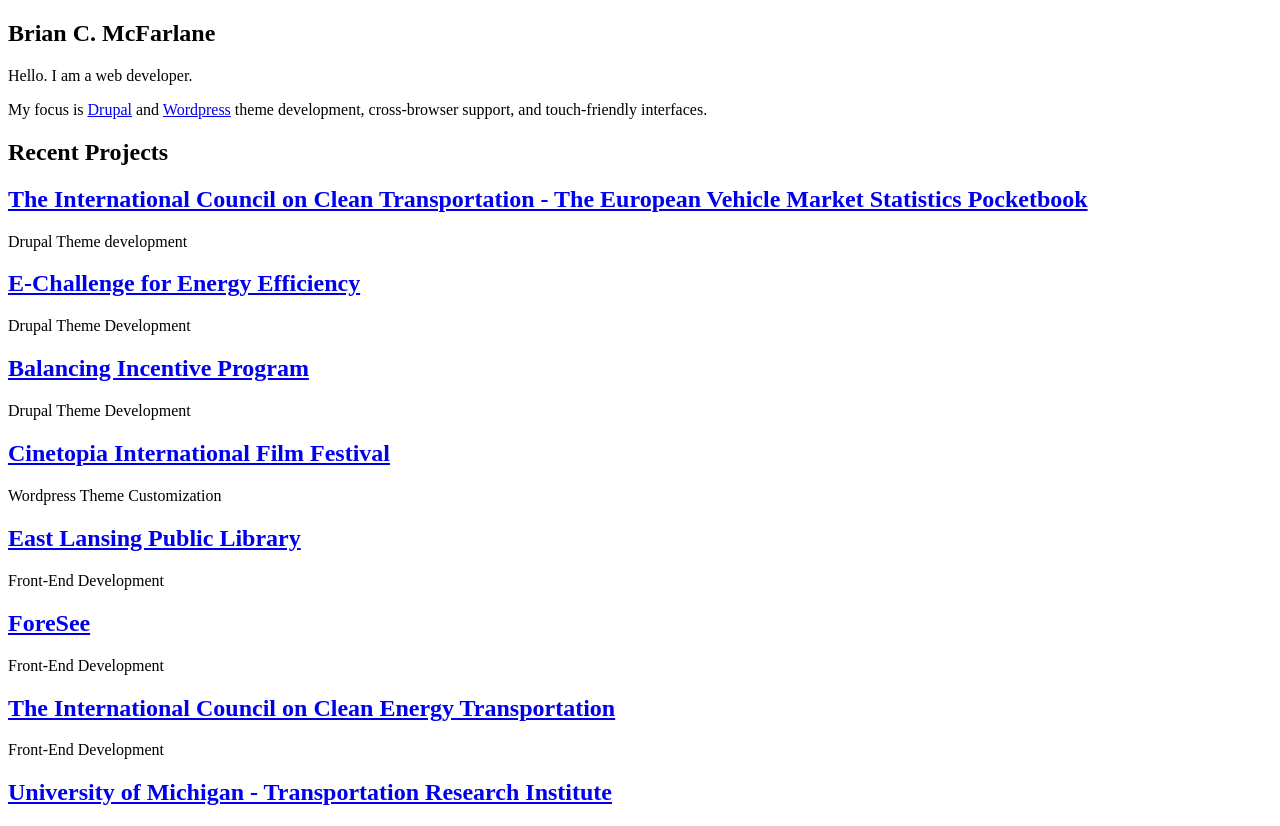
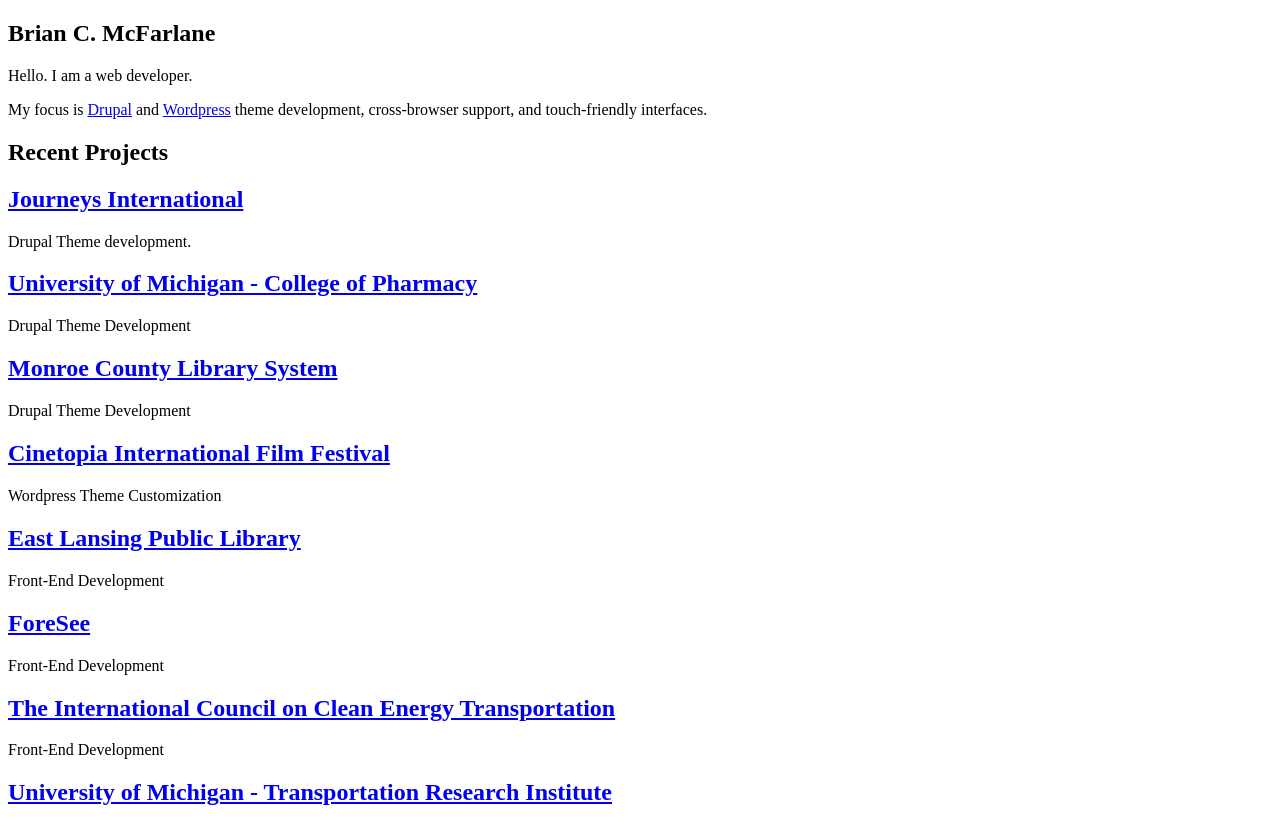
Before and after one commit to briancmcfarlane/briancmcfarlane.github.io, a Jekyll site: the page built from index.html, in a window 1280 px wide and 900 px high, scrolled down 438 px, cut to the strip 74-900 px from the top of the window. Built offline with Jekyll 4.4.1, drawn with Linux system fonts in a browser that asks for light colours; Markdown is read by kramdown in place of the engine named in the settings.

Commit message:
Update projects list

```diff
--- a/index.html
+++ b/index.html
@@ -9,15 +9,15 @@
   </header>
   <div class="project-list">
     <section>
-      <h2><a rel="external" href="http://eupocketbook.theicct.org">The International Council on Clean Transportation - The European Vehicle Market Statistics Pocketbook</a></h2>
-      <p>Drupal Theme development</p>
+      <h2><a rel="external" href="http://www.journeysinternational.com">Journeys International</a></h2>
+      <p>Drupal Theme development.</p>
     </section>
     <section>
-      <h2><a rel="external" href="http://e-challenge.net">E-Challenge for Energy Efficiency</a></h2>
+      <h2><a rel="external" href="https://pharmacy.umich.edu">University of Michigan - College of Pharmacy</a></h2>
       Drupal Theme Development
     </section>
     <section>
-      <h2><a rel="external" href="http://www.balancingincentiveprogram.org">Balancing Incentive Program</a></h2>
+      <h2><a rel="external" href="http://monroe.lib.mi.us">Monroe County Library System</a></h2>
       Drupal Theme Development
     </section>
     <section>
```
